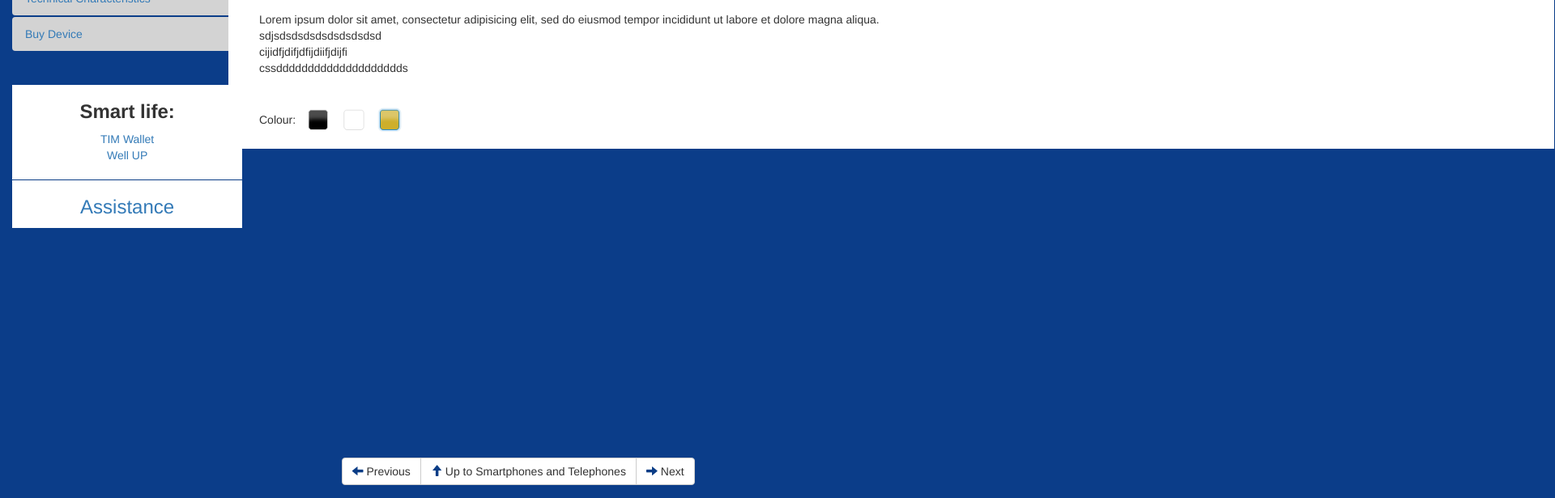
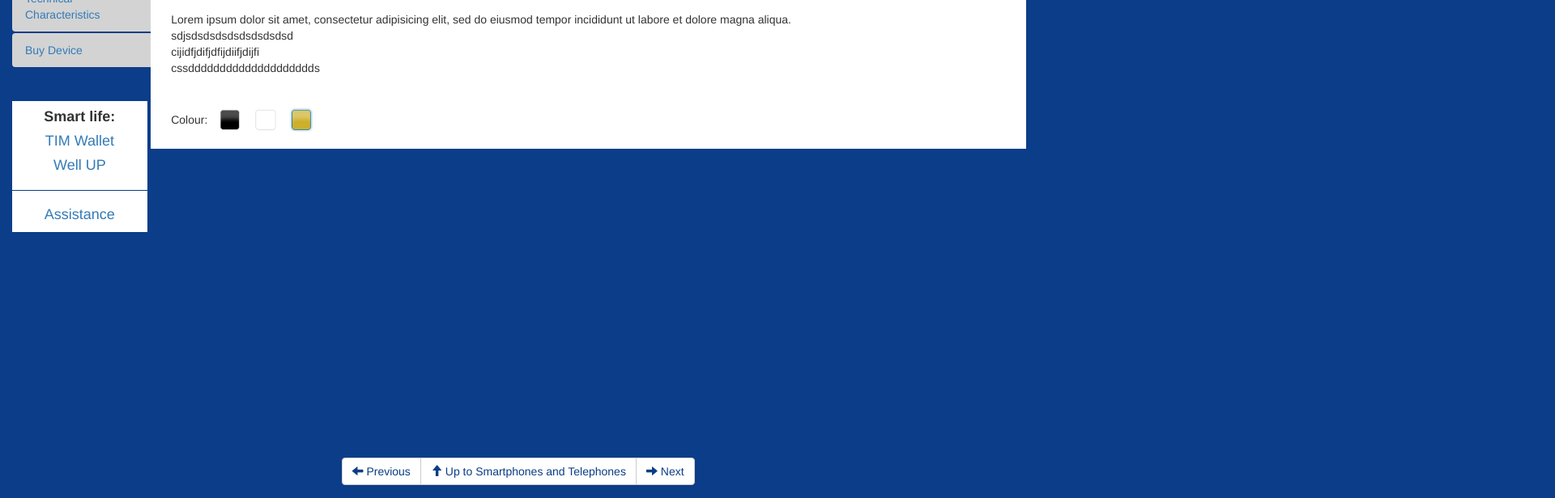
Before and after one commit to AntoMarcus14/HypermediaProject, a plain HTML site: page 2nd delivery/WEBSITE/pages/device.html in a window 1280 px wide. Shown: the part 184-800 px from the top of the page at 81% size, 1920 px wide, since content can reach past the window. Drawn offline with nearby package versions, Linux system fonts and the light colour scheme.

Commit message:
sistemazione margine dx/snx page device/Sl

```diff
--- a/2nd delivery/WEBSITE/pages/device.html
+++ b/2nd delivery/WEBSITE/pages/device.html
@@ -34,13 +34,13 @@
   </ul>
   <br><br>
   <div class="transition-panel">
-      <h3><b>Smart life:</b></h3>
+      <h4><b>Smart life:</b></h4>
       <ul style="list-style-type:none; padding-left:0">
-        <li><a href="#">TIM Wallet</a></li>
-        <li><a href="#">Well UP</a></li>
+        <h4><li><a href="#">TIM Wallet</a></li></h4>
+        <h4><li><a href="#">Well UP</a></li></h4>
       </ul>
       <hr>
-      <h3><a href="#">Assistance</a></h3>
+      <h4><a href="#">Assistance</a></h4>
   </div>
   </div>
   <div class="col-xs-10 panel-back" style="background-color:white">
@@ -68,9 +68,9 @@
   </div>
 </div>
 <div class="btn-group group-links">
-        <a href="#" class="btn btn-default"><span class="glyphicon glyphicon-arrow-left"></span>   Previous</a>
-        <a href="#" class="btn btn-default"><span class="glyphicon glyphicon-arrow-up"></span>   Up to Smartphones and Telephones</a>
-        <a href="#" class="btn btn-default"><span class="glyphicon glyphicon-arrow-right"></span>   Next</a>
+        <a href="#" class="btn btn-color btn-default"><span class="glyphicon glyphicon-arrow-left"></span>   Previous</a>
+        <a href="#" class="btn btn-color btn-default"><span class="glyphicon glyphicon-arrow-up"></span>   Up to Smartphones and Telephones</a>
+        <a href="#" class="btn btn-color btn-default"><span class="glyphicon glyphicon-arrow-right"></span>   Next</a>
 </div>
 </body>
 </html>
--- a/2nd delivery/WEBSITE/style/style.css
+++ b/2nd delivery/WEBSITE/style/style.css
@@ -170,10 +170,28 @@ body{
     width: 98.8%;
 }
 
+
+.transition-panel{
+    background-color: white;
+    text-align: center;
+    width:98%;
+    padding-top: 0.1%;
+    padding-bottom: 1%;
+
+}
+
 @media only screen and (max-width : 1367px ) {
     .tab-back{
         margin-left: 0%;
-        width: 150%;
+        width: 99%;
+    }
+    .transition-panel{
+        background-color: white;
+        text-align: center;
+        width:92%;
+        padding-top: 0.1%;
+        padding-bottom: 1%;
+
     }
 
 }
@@ -185,14 +203,6 @@ body{
     padding-left: 2%;
 }
 
-.transition-panel{
-    background-color: white;
-    text-align: center;
-    width:98%;
-    padding-top: 0.1%;
-    padding-bottom: 1%;
-
-}
 
 hr{
     border-top-color: #0b3d86;
@@ -212,7 +222,7 @@ hr{
 
 .device-name{
     color: #fe000b;
-    padding-left: 10%;
+    padding-left: 4%;
 }
 
 .SL-name{
@@ -224,3 +234,7 @@ hr{
     height: 50px;
     width:auto;
 }
+
+.btn-color{
+    color: #0b3d86;
+}
```
Also changed, not shown: 2nd delivery/WEBSITE/pages/SL-Service.html (+4 -4 lines).
